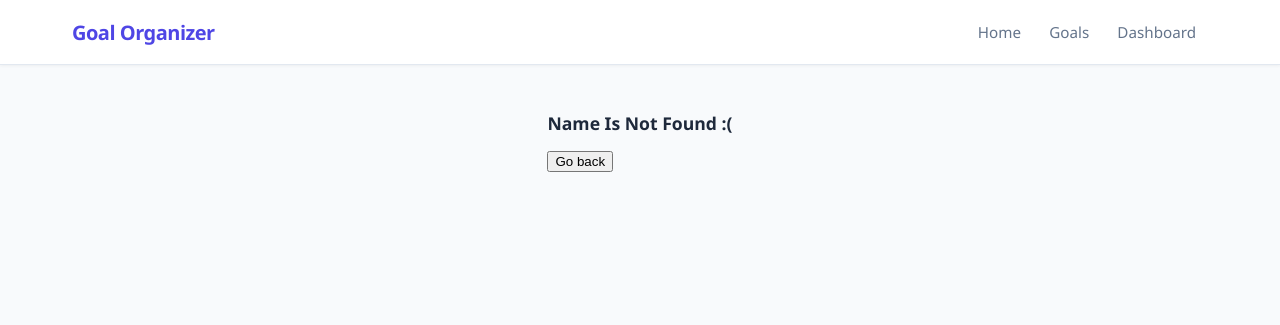
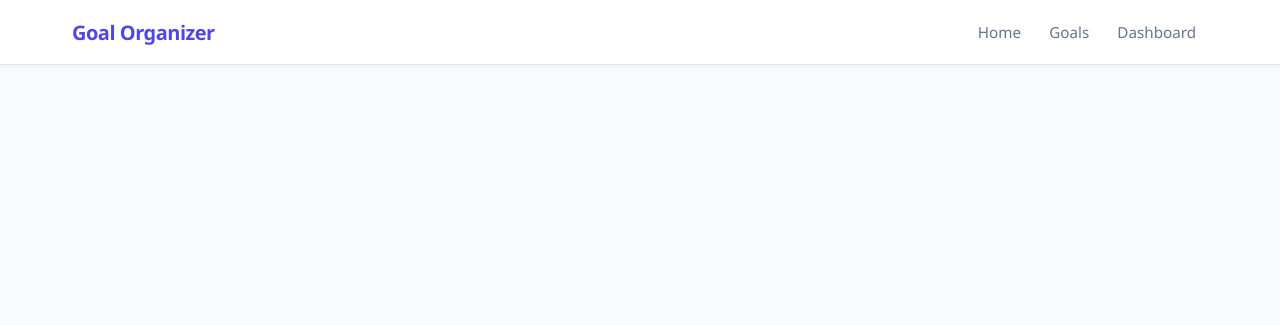
Before and after one commit to ian-developer/flask-focus-app, a Flask app: template app/templates/error.html in a window 1280 px wide. Shown: the top 325 px of the page. Run offline with Flask 3, Linux system fonts and the light colour scheme; the template is opened without the code that fills it, so the values that code supplies are empty.

Commit message:
daily entry

```diff
--- a/app/templates/error.html
+++ b/app/templates/error.html
@@ -3,8 +3,5 @@
 {% block title %} Error {% endblock %}
 
 {%block content %}
-    <h2>Name is not found :(</h2>
-        <form action="/form">
-        <input type="submit" value="Go back" />
-    </form>
+
 {% endblock %}
```
